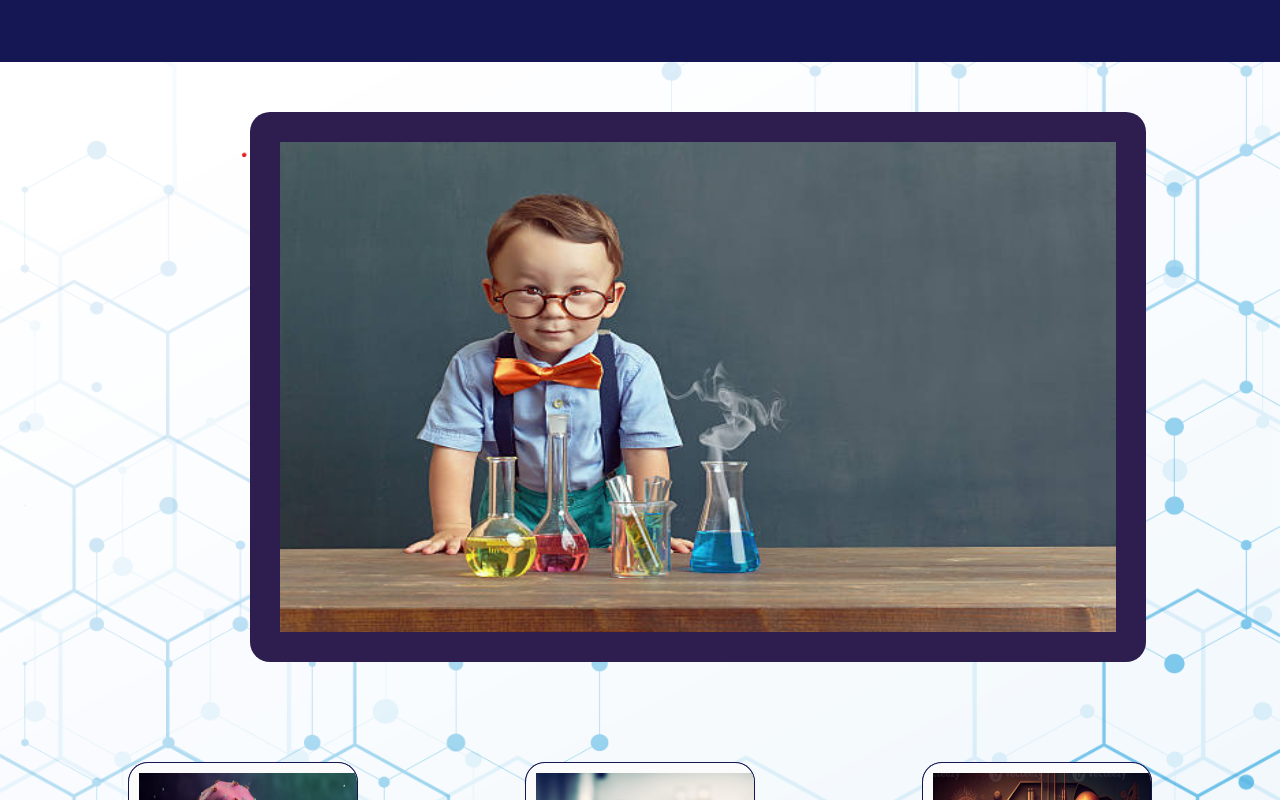
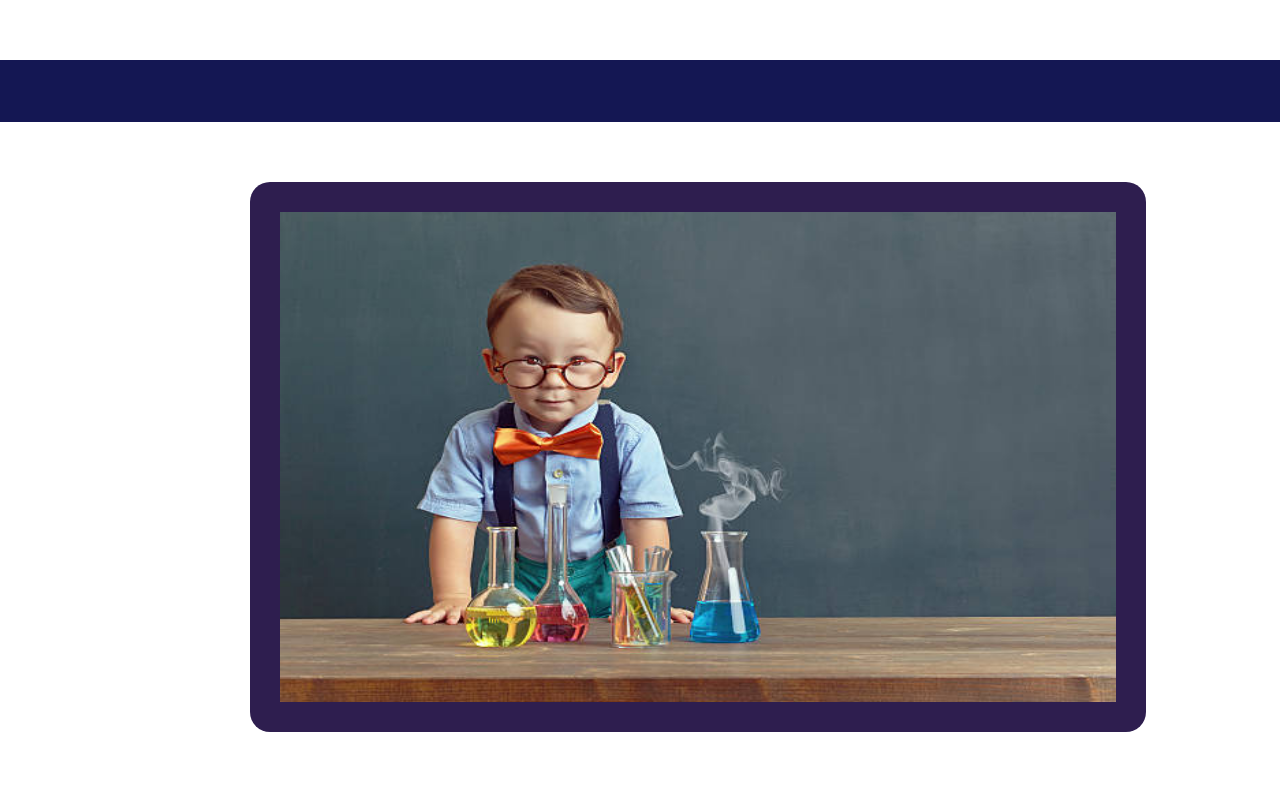
Before and after one commit to Yugeshini16/Capstone-Project-VirtualLab, a React (Create React App) app in the folder frontend/: page /Subjects in a window 1280 px wide. Shown: the top 800 px of the page. Built offline with nearby package versions, Linux system fonts and the light colour scheme.

Commit message:
Removed the bacgroung img in subject nav page

```diff
--- a/frontend/src/components/SubjectCom/BeforeLastBox.js
+++ b/frontend/src/components/SubjectCom/BeforeLastBox.js
@@ -7,7 +7,7 @@ function BeforeLastBox() {
             <img src="pictures/BoxPic.png" id="BoxPict" />
         </div>
         <div className="BoxPic1">
-            <h3> Sharpen your scientific skills through hands-on experiments!</h3>
+                <h3> Sharpen your scientific skills through hands-on experiments!</h3>
 
                 <p>Here, you'll find interactive lab  simulations, virtual experiments,</p>
                 <p>and downloadable resources to guide  you through real-world </p>
--- a/frontend/src/components/pages/SubjectNavigation.css
+++ b/frontend/src/components/pages/SubjectNavigation.css
@@ -1,16 +1,16 @@
 .subNavContainer {
-    background-image: url(/public/pictures/Background1.png);
+
     background-size: contain;
     height: auto;
     color: white;
 }
 
-.FirstSec {
+.note {
     margin: 60px 0 60px 0;
 }
 
 .SecondSec {
-    margin: 00px 0 100px 0;
+    margin: 60px 0 100px 0;
 
 }
 
```
Also changed, not shown: frontend/src/components/SubjectCom/BeforeLastBox.css (+4 -4 lines).
